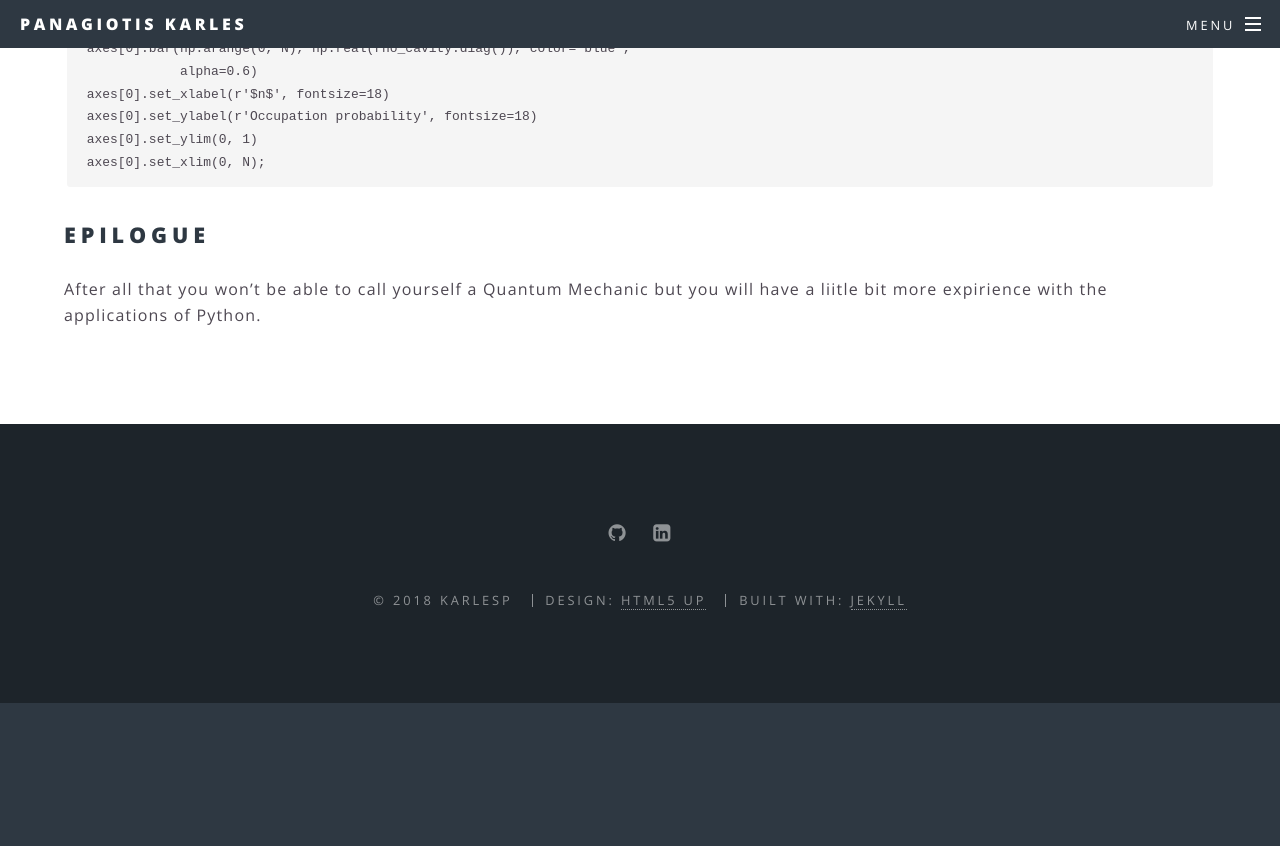
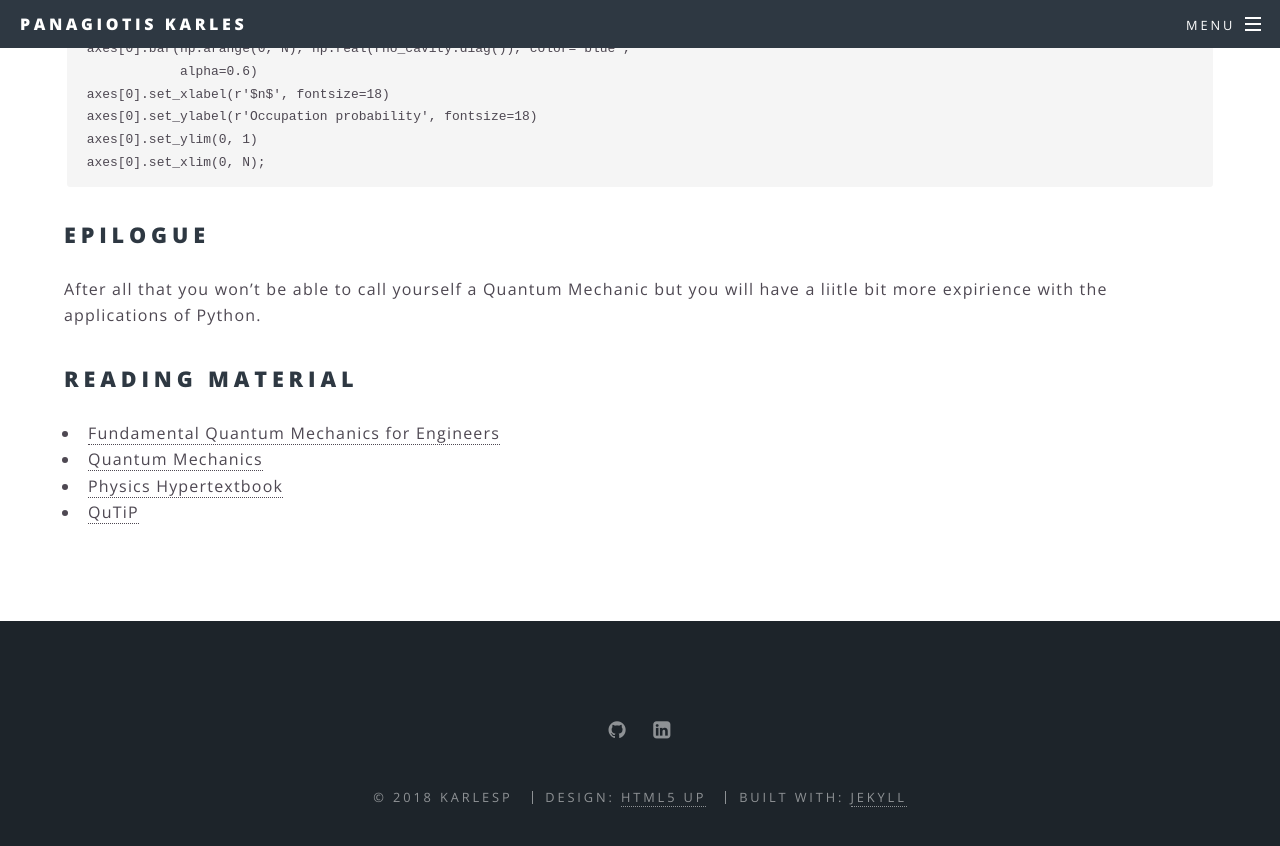
Before and after one commit to KarlesP/karlesp.github.io, a Jekyll site: the page built from sci/qutip_intro.md, in a window 1280 px wide and 900 px high, scrolled down 7110 px. Shown: the top 846 px of the window. Built offline with Jekyll 4.4.1, drawn with Linux system fonts in a browser that asks for light colours; before the commit the page ends 7813 px from its top, so only the background shows below that.

Commit message:
Update qutip_intro.md

````diff
--- a/sci/qutip_intro.md
+++ b/sci/qutip_intro.md
@@ -281,3 +281,9 @@ axes[0].set_xlim(0, N);
 ```
 ## Epilogue
 After all that you won't be able to call yourself a Quantum Mechanic but you will have a liitle bit more expirience with the applications of Python.
+
+## Reading Material
++ [Fundamental Quantum Mechanics for Engineers](http://www.mie.uth.gr/ekp_yliko/QM_Engineers.pdf)
++ [Quantum Mechanics](http://puccini.chimica.uniba.it/didattica/corsi/solid_state_chem/qm/Quantum_Mechanics_Thankappan.pdf)
++ [Physics Hypertextbook](https://physics.info/)
++ [QuTiP](http://qutip.org/index.html)
````
